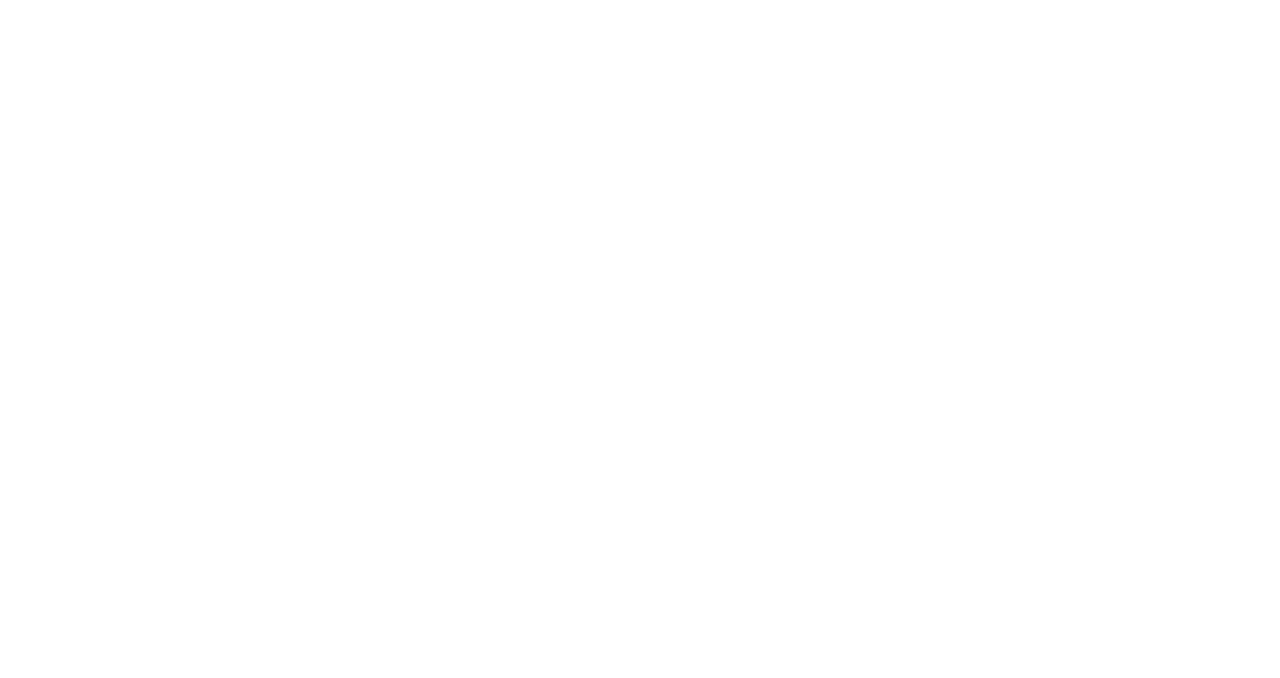
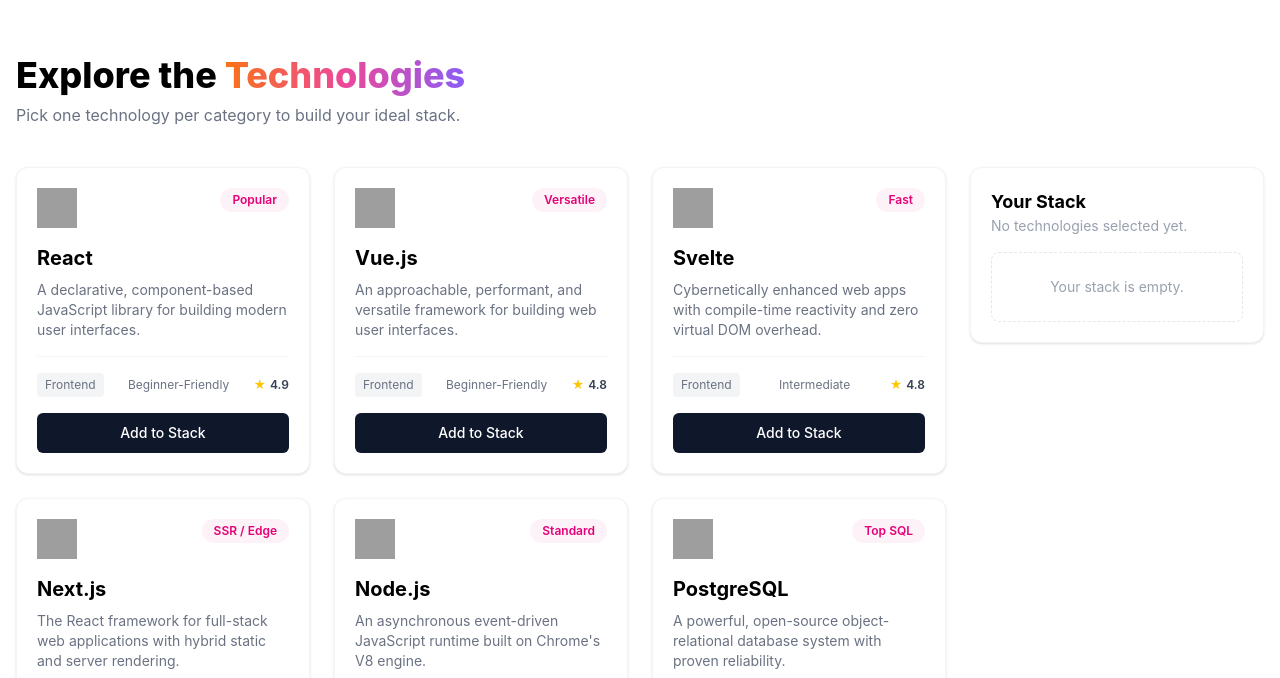
Before and after one commit to hossensumon071/Devstack, a React (Vite) app: page / in a window 1280 px wide. Shown: the part 722-1400 px from the top of the page. Before the commit the page ends 800 px from the top, so only its background shows below. Built offline with nearby package versions, Linux system fonts and the light colour scheme; grey boxes are pictures that could not be loaded.

Commit message:
feat: implement add/remove stack logic with react-toastify and loading state

```diff
--- a/package.json
+++ b/package.json
@@ -13,6 +13,7 @@
     "@tailwindcss/vite": "^4.3.3",
     "react": "^19.2.8",
     "react-dom": "^19.2.8",
+    "react-toastify": "^11.1.0",
     "tailwindcss": "^4.3.3"
   },
   "devDependencies": {
--- a/src/App.tsx
+++ b/src/App.tsx
@@ -1,13 +1,94 @@
-import Hero from './components/Hero';
-import Navbar from './components/Navbar';
+import { useEffect, useState } from "react";
+import { ToastContainer, toast } from "react-toastify";
+import "react-toastify/dist/ReactToastify.css";
 
-const App = () => {
+import Navbar from "./components/Navbar";
+import Hero from "./components/Hero";
+import TechCard from "./components/TechCard";
+import YourStack from "./components/YourStack";
+import Footer from "./components/Footer";
+
+function App() {
+  const [technologies, setTechnologies] = useState([]);
+  const [stack, setStack] = useState([]);
+  const [loading, setLoading] = useState(true);
+
+  // JSON fetch
+  useEffect(() => {
+    fetch("/technologies.json")
+      .then((res) => res.json())
+      .then((data) => {
+        setTechnologies(data);
+        setLoading(false);
+      })
+      .catch(() => {
+        toast.error("Failed to load technologies");
+        setLoading(false);
+      });
+  }, []);
+
+  const handleAdd = (tech) => {
+    if (stack.some((item) => item.id === tech.id)) {
+      toast.warning(`${tech.name} is already in your stack!`);
+      return;
+    }
+    setStack([...stack, tech]);
+    toast.success(`${tech.name} added to your stack`);
+  };
+
+  const handleRemove = (id) => {
+    const removed = stack.find((item) => item.id === id);
+    setStack(stack.filter((item) => item.id !== id));
+    toast.info(`${removed.name} removed from your stack`);
+  };
+
+  const handleRemoveAll = () => {
+    setStack([]);
+    toast.info("All technologies removed from your stack");
+  };
+
   return (
-    <div>
-      <Navbar/>
-      <Hero/>
-    </div>
+    <>
+      <Navbar />
+      <Hero />
+
+      <section id="technologies" className="max-w-7xl mx-auto px-4 py-12">
+        <h2 className="text-3xl sm:text-4xl font-extrabold text-center lg:text-left">
+          Explore the <span className="text-brand">Technologies</span>
+        </h2>
+        <p className="mt-2 text-gray-500 text-center lg:text-left">
+          Pick one technology per category to build your ideal stack.
+        </p>
+
+        {loading ? (
+          <div className="flex justify-center items-center py-24 gap-3">
+            <span className="loading loading-spinner loading-lg text-pink-500"></span>
+            <p className="text-gray-500">Loading technologies...</p>
+          </div>
+        ) : (
+          <div className="mt-10 grid gap-6 lg:grid-cols-4">
+            {/* Cards: 3 columns on desktop */}
+            <div className="lg:col-span-3 grid gap-6 sm:grid-cols-2 xl:grid-cols-3">
+              {technologies.map((tech) => (
+                <TechCard
+                  key={tech.id}
+                  tech={tech}
+                  isAdded={stack.some((item) => item.id === tech.id)}
+                  onAdd={handleAdd}
+                />
+              ))}
+            </div>
+
+            {/* Sidebar */}
+            <YourStack stack={stack} onRemove={handleRemove} onRemoveAll={handleRemoveAll} />
+          </div>
+        )}
+      </section>
+
+      <Footer />
+      <ToastContainer position="top-right" autoClose={2500} />
+    </>
   );
-};
+}
 
 export default App;
```
Also changed, not shown: 1 other file (tests, documents, lock files or other folders).
